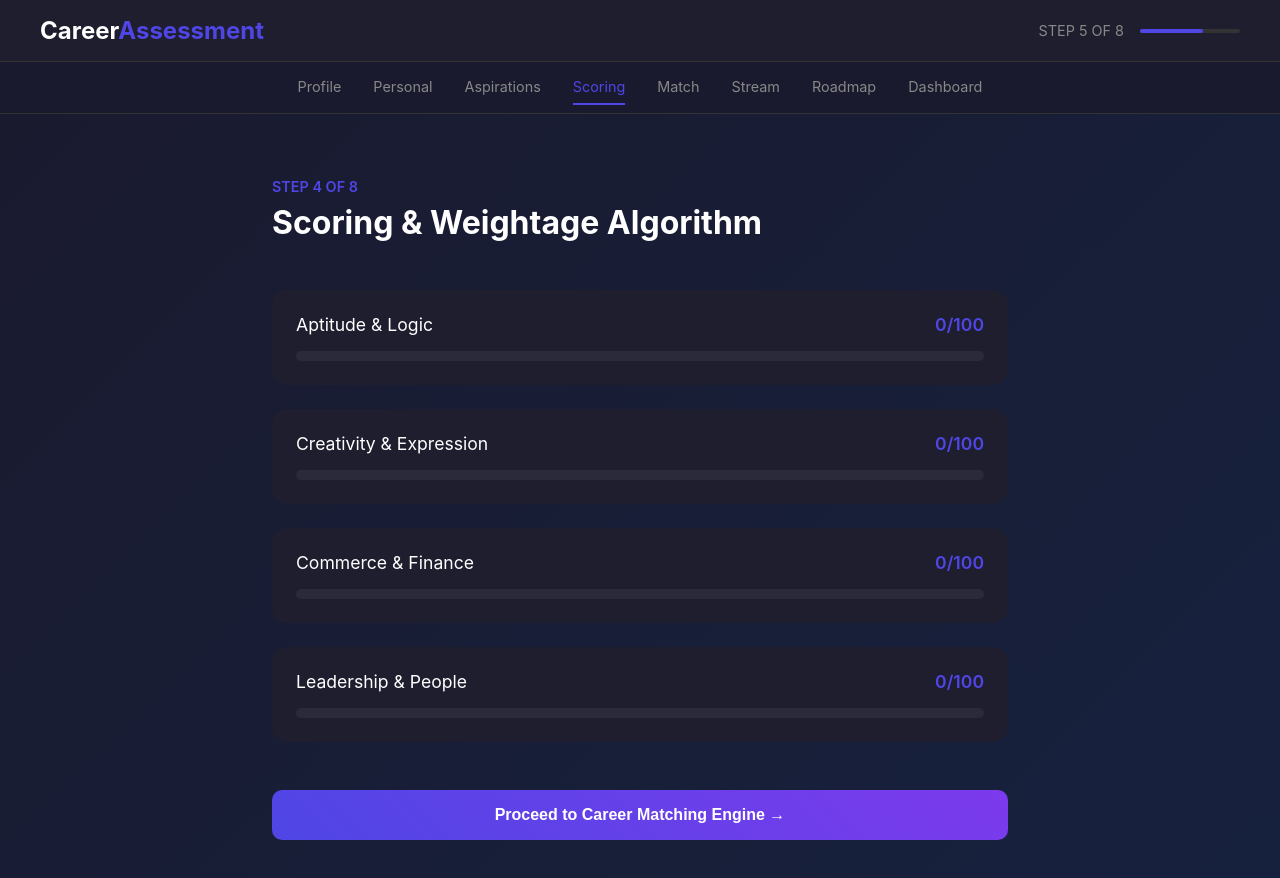
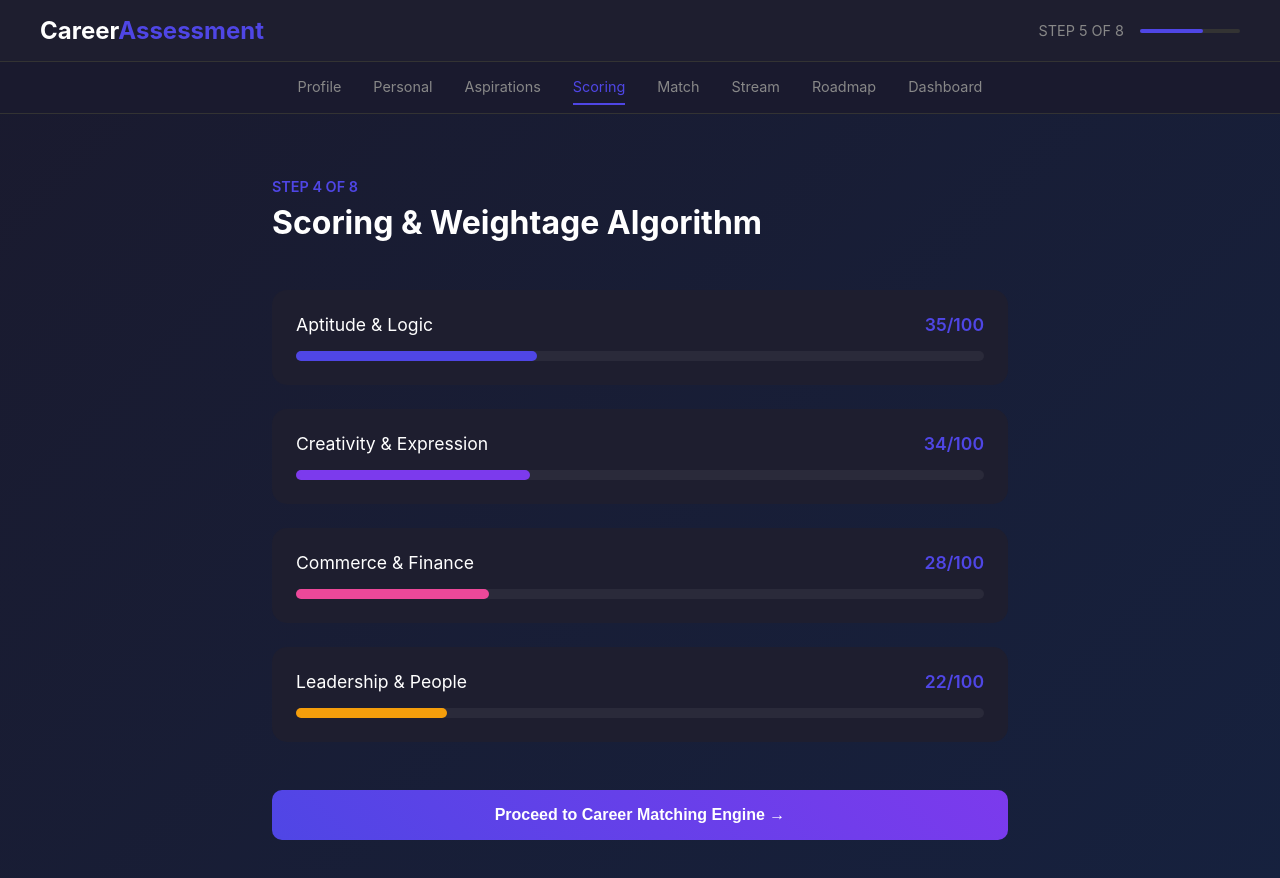
Before and after one commit to Navyaadla29/career-assessment-frontend, a React (Create React App) app: page /scoring in a window 1280 px wide. Shown: the top 878 px of the page. Built offline with nearby package versions, Linux system fonts and the light colour scheme.

Commit message:
Restored old scoring page

```diff
--- a/src/pages/Scoring.js
+++ b/src/pages/Scoring.js
@@ -1,65 +1,15 @@
-import React, { useEffect, useState } from 'react';
+import React from 'react';
 import { useNavigate } from 'react-router-dom';
 
 function Scoring() {
   const navigate = useNavigate();
-  const [scores, setScores] = useState({
-    aptitude: 0,
-    creativity: 0,
-    commerce: 0,
-    leadership: 0
-  });
 
-  useEffect(() => {
-    calculateScores();
-  }, []);
-
-  const calculateScores = () => {
-    // Get all module answers from localStorage
-    const module1 = JSON.parse(localStorage.getItem('module1') || '{}');
-    const module2 = JSON.parse(localStorage.getItem('module2') || '{}');
-    const module3 = JSON.parse(localStorage.getItem('module3') || '{}');
-    const module4 = JSON.parse(localStorage.getItem('module4') || '{}');
-    const module5 = JSON.parse(localStorage.getItem('module5') || '{}');
-    const module6 = JSON.parse(localStorage.getItem('module6') || '{}');
-    const module7 = JSON.parse(localStorage.getItem('module7') || '{}');
-
-    // Calculate scores based on answers
-    // This is a simplified calculation - you can make it more complex
-    const aptitudeScore = calculateCategoryScore([module2, module6]);
-    const creativityScore = calculateCategoryScore([module1, module3]);
-    const commerceScore = calculateCategoryScore([module4, module6]);
-    const leadershipScore = calculateCategoryScore([module3, module5, module7]);
-
-    setScores({
-      aptitude: aptitudeScore,
-      creativity: creativityScore,
-      commerce: commerceScore,
-      leadership: leadershipScore
-    });
-
-    // Save total scores for dashboard
-    localStorage.setItem('totalScores', JSON.stringify({
-      aptitude: aptitudeScore,
-      creativity: creativityScore,
-      commerce: commerceScore,
-      leadership: leadershipScore
-    }));
-  };
-
-  const calculateCategoryScore = (modules) => {
-    let total = 0;
-    let count = 0;
-
-    modules.forEach(module => {
-      Object.values(module).forEach(value => {
-        total += Number(value) || 0;
-        count++;
-      });
-    });
-
-    return count > 0 ? Math.round((total / count) * 10) : 0;
-  };
+  const scores = [
+    { category: 'Aptitude & Logic', score: 35, max: 100, color: '#4f46e5' },
+    { category: 'Creativity & Expression', score: 34, max: 100, color: '#7c3aed' },
+    { category: 'Commerce & Finance', score: 28, max: 100, color: '#ec4899' },
+    { category: 'Leadership & People', score: 22, max: 100, color: '#f59e0b' }
+  ];
 
   return (
     <div style={styles.container}>
@@ -69,61 +19,21 @@ function Scoring() {
       </div>
 
       <div style={styles.scoresContainer}>
-        <div style={styles.scoreCard}>
+        {scores.map((item, index) => (
+          <div key={index} style={styles.scoreCard}>
             <div style={styles.scoreHeader}>
-            <span style={styles.category}>Aptitude & Logic</span>
-            <span style={styles.scoreValue}>{scores.aptitude}/100</span>
+              <span style={styles.category}>{item.category}</span>
+              <span style={styles.scoreValue}>{item.score}/{item.max}</span>
             </div>
             <div style={styles.scoreBar}>
               <div style={{
                 ...styles.scoreFill,
-              width: `${scores.aptitude}%`,
-              background: '#4f46e5'
+                width: `${(item.score/item.max)*100}%`,
+                background: item.color
               }}></div>
             </div>
           </div>
-
-        <div style={styles.scoreCard}>
-          <div style={styles.scoreHeader}>
-            <span style={styles.category}>Creativity & Expression</span>
-            <span style={styles.scoreValue}>{scores.creativity}/100</span>
-          </div>
-          <div style={styles.scoreBar}>
-            <div style={{
-              ...styles.scoreFill,
-              width: `${scores.creativity}%`,
-              background: '#7c3aed'
-            }}></div>
-          </div>
-        </div>
-
-        <div style={styles.scoreCard}>
-          <div style={styles.scoreHeader}>
-            <span style={styles.category}>Commerce & Finance</span>
-            <span style={styles.scoreValue}>{scores.commerce}/100</span>
-          </div>
-          <div style={styles.scoreBar}>
-            <div style={{
-              ...styles.scoreFill,
-              width: `${scores.commerce}%`,
-              background: '#ec4899'
-            }}></div>
-          </div>
-        </div>
-
-        <div style={styles.scoreCard}>
-          <div style={styles.scoreHeader}>
-            <span style={styles.category}>Leadership & People</span>
-            <span style={styles.scoreValue}>{scores.leadership}/100</span>
-          </div>
-          <div style={styles.scoreBar}>
-            <div style={{
-              ...styles.scoreFill,
-              width: `${scores.leadership}%`,
-              background: '#f59e0b'
-            }}></div>
-          </div>
-        </div>
+        ))}
       </div>
 
       <button
```
Lines whose indentation alone changed are shown as unchanged.
